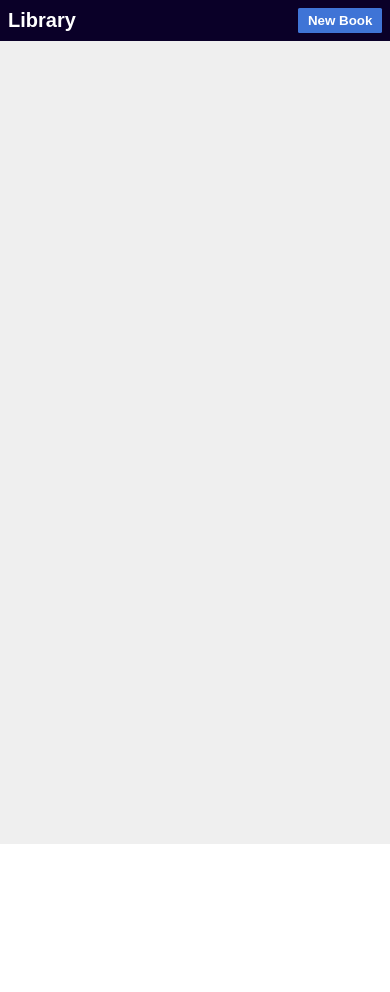
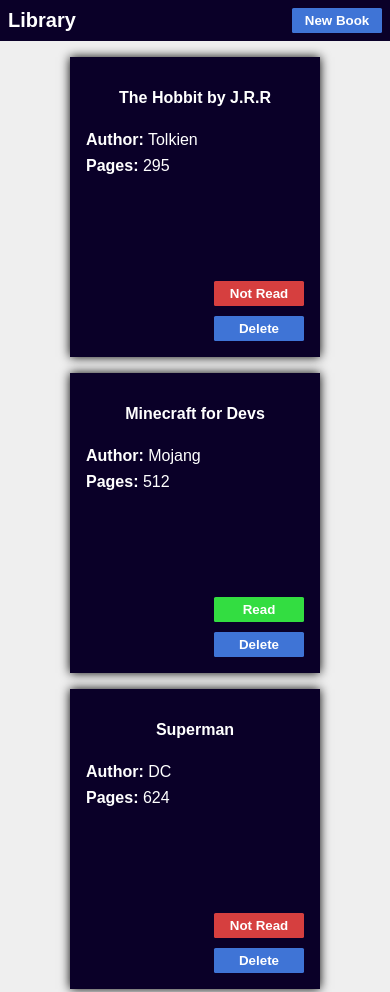
Before and after one commit to raphash/odin-library, a plain HTML site: page index.html in a window 390 px wide. Shown: the top 992 px of the page. Before the commit the page ends 844 px from the top, so only its background shows below. Drawn offline with Linux system fonts and the light colour scheme.

Commit message:
feat: Logic if book already exists and read btn
This adds logic to check if the books is already on
myLibrary and adds the book only if the book is not
in myLibrary, this changes the text "read" to a
button that user can interact too

```diff
--- a/script.js
+++ b/script.js
@@ -20,6 +20,12 @@ function Book(title, author, pages, read) {
 }
 
 function addBookToLibrary(book) {
+  for (const libBook of myLibrary) {
+    if (libBook.title == book.title && libBook.author == book.author) {
+      return;
+    }
+  }
+
   myLibrary.push(book);
 }
 
@@ -32,28 +38,58 @@ function createBookCard(book) {
     title: document.createElement("p"),
     author: document.createElement("p"),
     pages: document.createElement("p"),
-    read: document.createElement("p"),
+    buttons: document.createElement("div"),
+    read: document.createElement("button"),
     delete: document.createElement("button")
   }
 
   bookInfo.title.classList.add("title");
   bookInfo.author.classList.add("author");
   bookInfo.pages.classList.add("pages");
+  bookInfo.buttons.classList.add("buttons");
   bookInfo.read.classList.add("read");
   bookInfo.delete.classList.add("delete");
 
-  bookInfo.title.innerHTML = `<strong>Title:</strong> ${book.title}`;
+  bookInfo.title.innerHTML = `${book.title}`;
   bookInfo.author.innerHTML = `<strong>Author:</strong> ${book.author}`;
   bookInfo.pages.innerHTML = `<strong>Pages:</strong> ${book.pages}`;
-  bookInfo.read.innerHTML = `<strong>Read:</strong> ${book.read ? "read" : "not read yet"}`;
   bookInfo.delete.textContent = `Delete`;
+
+  bookInfo.buttons.appendChild(bookInfo.read);
+  bookInfo.buttons.appendChild(bookInfo.delete);
+
+  if (book.read) {
+    bookInfo.read.classList.remove("not-read");
+    bookInfo.read.textContent = `Read`;
+  } else {
+    bookInfo.read.classList.add("not-read");
+    bookInfo.read.textContent = `Not Read`;
+  }
 
   // Insert all book properties into card.
   for (const info in bookInfo) {
+    if (info == "read" || info == "delete") {
+      continue;
+    }
+
     card.appendChild(bookInfo[info]);
   }
 
   bookGrid.appendChild(card);
+
+  bookInfo.read.addEventListener("click", ()=>{
+    bookInfo.read.classList.toggle("not-read");
+
+    if (bookInfo.read.textContent == "Not Read") {
+      bookInfo.read.textContent = "Read";
+      bookInfo.read.classList.remove("not-read");
+      myLibrary[myLibrary.indexOf(book)].read = true
+    } else {
+      bookInfo.read.textContent = "Not Read";
+      bookInfo.read.classList.add("not-read");
+      myLibrary[myLibrary.indexOf(book)].read = false
+    }
+  });
 
   // Logic to remove a book from library and html.
   bookInfo.delete.addEventListener("click", ()=>{
@@ -71,25 +107,37 @@ function createBookCard(book) {
         }
 
         bookGrid.removeChild(bookCard);
-
         break;
       }
     }
   });
 }
 
+// Example Books
+const hobbit = new Book("The Hobbit by J.R.R", "Tolkien", 295, false);
+const minecraft = new Book("Minecraft for Devs", "Mojang", 512, true);
+const superman = new Book("Superman", "DC", 624, false);
+
+addBookToLibrary(hobbit);
+addBookToLibrary(minecraft);
+addBookToLibrary(superman);
+
+createBookCard(hobbit);
+createBookCard(minecraft);
+createBookCard(superman);
+
 // Show the dialog to add a book.
 newBook.addEventListener("click", ()=>{
-  document.querySelector("dialog").setAttribute("open", true)
+  document.querySelector("dialog").setAttribute("open", true);
 });
 
 // Insert a new book in book grid.
 submitBook.addEventListener("click", (e)=>{
   const book = new Book(
-    dialogInfo.title.value,
-    dialogInfo.author.value,
-    dialogInfo.pages.value,
-    dialogInfo.read.checked
+     dialogInfo.title.value,
+     dialogInfo.author.value,
+    +dialogInfo.pages.value,
+     dialogInfo.read.checked
   );
 
   dialogInfo.title.value = "";
@@ -97,6 +145,16 @@ submitBook.addEventListener("click", (e)=>{
   dialogInfo.pages.value = "";
   dialogInfo.read.checked = false;
 
+  // Logic to check if book already exists in bookCard.
+  for (const gridBook of document.querySelectorAll(".book")) {
+    const gridBookTitle = gridBook.querySelector(".title").textContent.replace("Title: ", "");
+    const gridBookAuthor = gridBook.querySelector(".author").textContent.replace("Author: ", "");
+
+    if (gridBookTitle == book.title && gridBookAuthor == book.author) {
+      return;
+    }
+  }
+
   addBookToLibrary(book);
   createBookCard(book);
 });
--- a/styles.css
+++ b/styles.css
@@ -20,6 +20,7 @@ body {
 }
 
 .wrapper button {
+  width: 90px;
   color: white;
   padding: .3rem .6rem;
   outline: none;
@@ -61,20 +62,47 @@ body {
 }
 
 .books .book {
-  width: 225px;
+  width: 250px;
   height: 300px;
   display: grid;
   grid-template-columns: 1fr;
-  grid-template-rows: repeat(4, 1rem) 1fr;
+  grid-template-rows: repeat(3, max-content) 1fr;
   padding: 1rem;
-  gap: .25rem;
+  gap: .5rem;
+  overflow: hidden;
   box-shadow: 0 0 10px 0px black;
-  font-size: .8rem;
+  overflow-y: scroll;
   background-color: rgb(10, 0, 40);
+}
+
+.books ::-webkit-scrollbar {
+  width: 0px;
+  background-color: transparent;
 }
 
 .books .book p {
   color: white;
+  word-break: break-all;
+}
+
+.book .title {
+  font-weight: bold;
+  text-align: center;
+  padding: 1rem;
+}
+
+.book .buttons {
+  display: grid;
+  gap: 10px;
+  align-self: end;
+}
+
+.book .buttons .read {
+  background-color: rgb(51, 221, 65);
+}
+
+.book .buttons .not-read {
+  background-color: rgb(214, 63, 63);
 }
 
 .book button {
@@ -83,12 +111,14 @@ body {
 }
 
 .dialog-wrapper:has(dialog[open]) {
+  top: 0%;
+  left: 0%;
   position: absolute;
   width: 100vw;
   height: 100vh;
   z-index: 1;
   opacity: 1;
-  background-color: rgba(0, 0, 0, 0.65);
+  background-color: rgba(0, 0, 0, 0.815);
 }
 
 dialog[open] h3 {
```
Also changed, not shown: index.html (+1 -2 lines).
